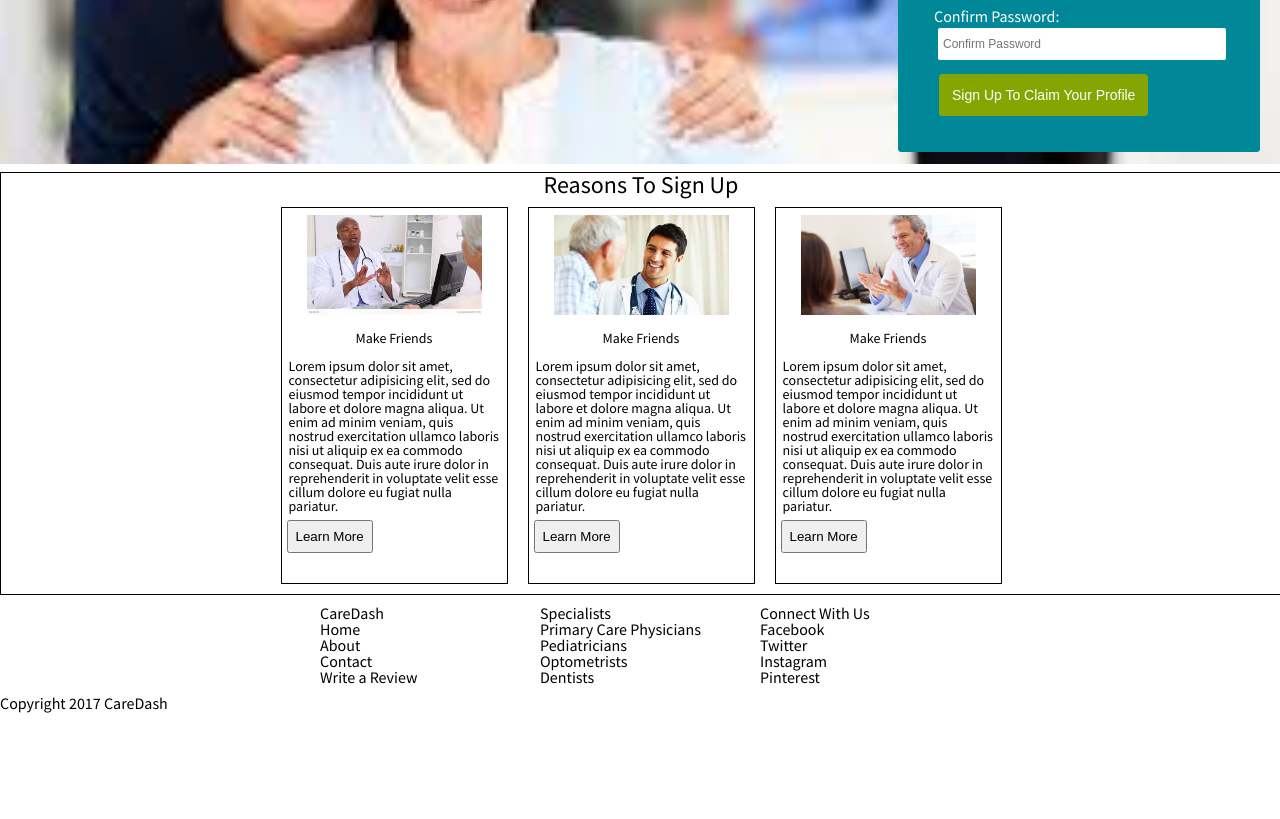
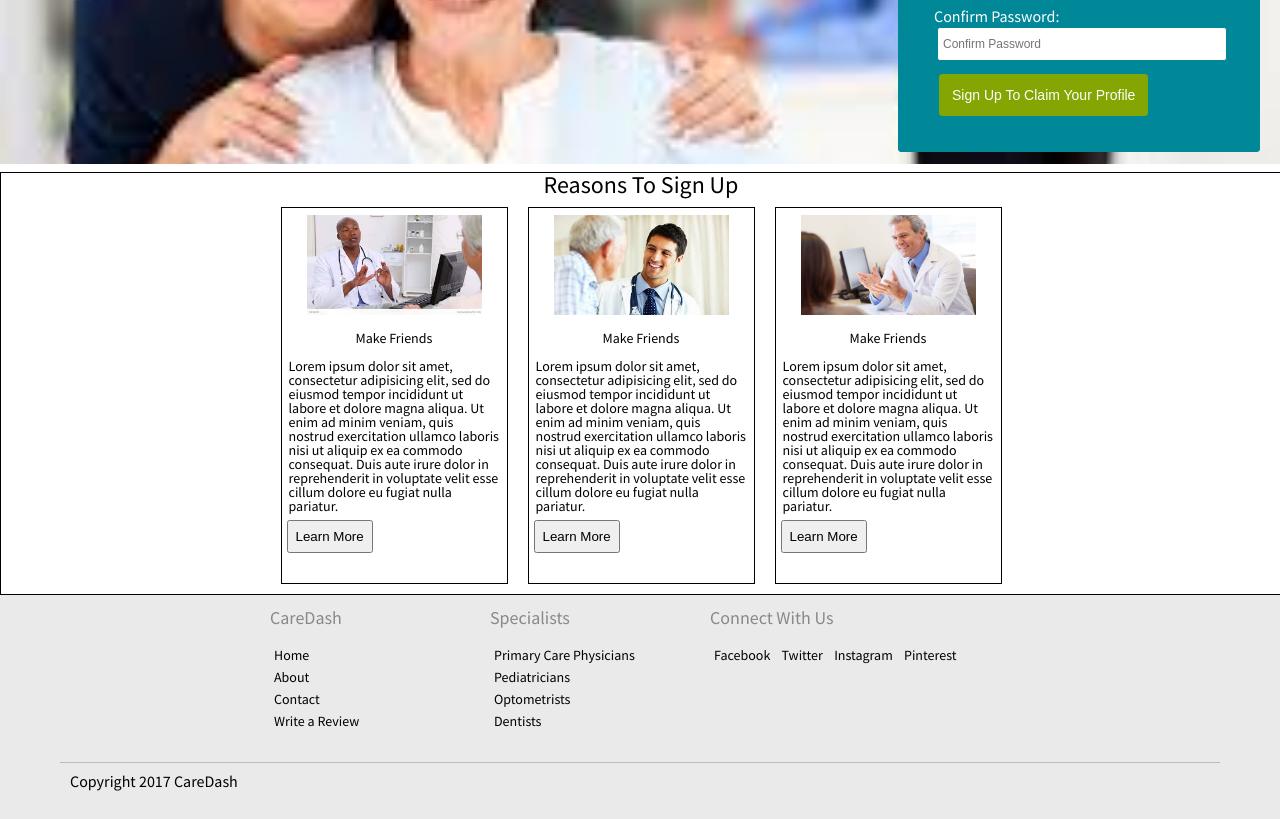
Before and after one commit to ptascio/CareDashChallenge, a plain HTML site: page index.html in a window 1280 px wide. Shown: the part 397-1216 px from the top of the page. Before the commit the page ends 1110 px from the top, so only its background shows below. Drawn offline with Linux system fonts and the light colour scheme.

Commit message:
Style footer

```diff
--- a/css/main.css
+++ b/css/main.css
@@ -189,11 +189,48 @@ footer {
   justify-content: center;
   align-content: flex-start;
   align-items: flex-start;
+  background: #eaeaea;
+  border-top: 2px solid #eaeaea;
+}
+
+footer h3 {
+  font-size: 18px;
+  line-height: 21px;
+  color: #898989;
+  font-weight: 300;
+  margin-bottom: 1rem;
 }
 
 .footer-container {
   width: 200px;
   margin: 10px;
+}
+
+.footer-container li {
+  font-size: 14px;
+  cursor: pointer;
+  padding: 4px;
+}
+
+.footer-container a:hover {
+  color: #008798;
+}
+
+.copyright {
+  border-top: 1px solid #bbb;
+  width: 100%;
+  margin: 20px 60px;
+  padding: 10px;
+  height: auto;
+  display: block;
+}
+
+.social-icons {
+  width: 300px;
+}
+
+.social-icons li {
+  display: inline-block;
 }
 
 @media only screen and (max-width: 1000px) {
@@ -213,4 +250,16 @@ footer {
   .bottom-info {
     display: none;
   }
+  footer {
+    display: block;
+    height: 100%;
+  }
+
+  .footer-container {
+    width: 100%;
+  }
+
+  .collapsed-footer {
+    text-align: center;
+  }
 }
--- a/index.html
+++ b/index.html
@@ -104,36 +104,40 @@
         <button type="button" name="button">Learn More</button>
       </div>
     </section>
-    <footer>
+
+    <footer class="collapsed-footer">
       <div class="footer-container">
+        <h3>CareDash</h3>
         <ul>
-          <li>CareDash</li>
-          <li>Home</li>
-          <li>About</li>
-          <li>Contact</li>
-          <li>Write a Review</li>
+          <li><a>Home</a></li>
+          <li><a>About</a></li>
+          <li><a>Contact</a></li>
+          <li><a>Write a Review</a></li>
         </ul>
       </div>
 
       <div class="footer-container">
+        <h3>Specialists</h3>
         <ul>
-          <li>Specialists</li>
-          <li>Primary Care Physicians</li>
-          <li>Pediatricians</li>
-          <li>Optometrists</li>
-          <li>Dentists</li>
+          <li><a>Primary Care Physicians</a></li>
+          <li><a>Pediatricians</a></li>
+          <li><a>Optometrists</a></li>
+          <li><a>Dentists</a></li>
         </ul>
       </div>
-      <div class="footer-container">
-        <ul>
-          <li>Connect With Us</li>
+      <div class="footer-container social-icons">
+        <h3>Connect With Us</h3>
+        <ul class="social-icons">
           <li>Facebook</li>
           <li>Twitter</li>
           <li>Instagram</li>
           <li>Pinterest</li>
         </ul>
       </div>
+      <div class="copyright">
+        <span>Copyright 2017 CareDash</span>
+      </div>
     </footer>
-    <span>Copyright 2017 CareDash</span>
+
   </body>
 </html>
```
